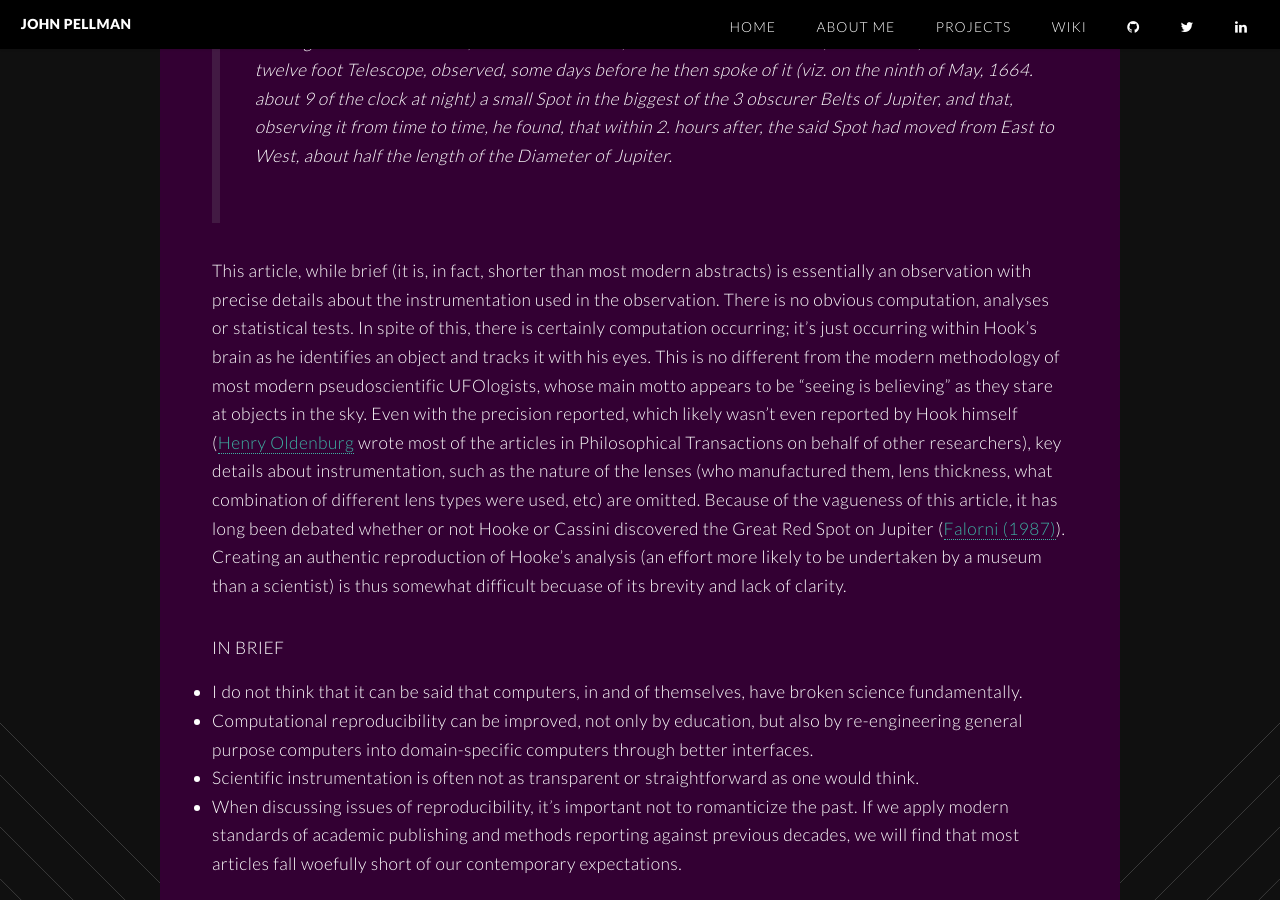
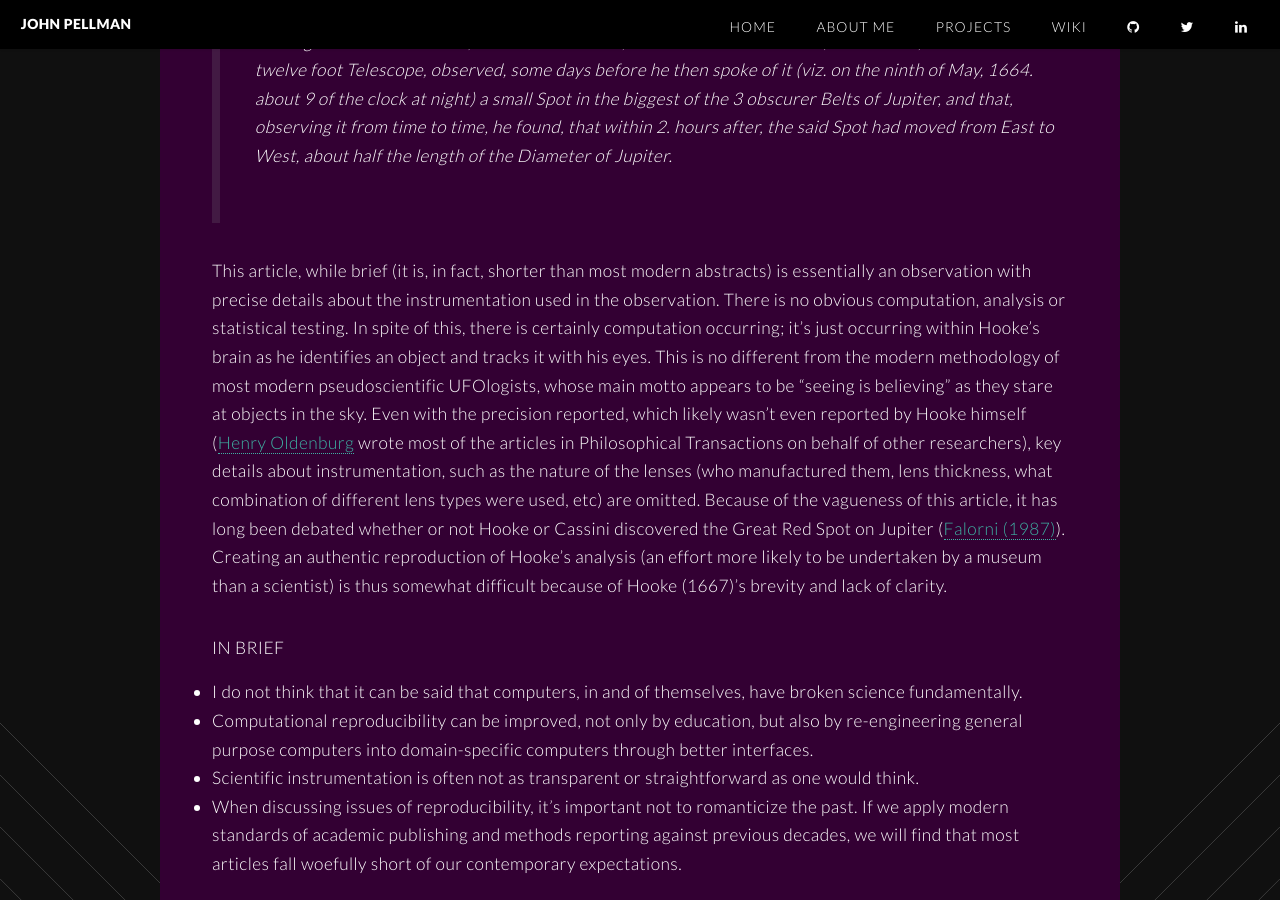
Before and after one commit to jpellman/jpellman.github.io, a Jekyll site: the page built from _posts/2020-06-14-did-computers-break-science.md, in a window 1280 px wide and 900 px high, scrolled down 4999 px. Built offline with Jekyll 4.4.1, drawn with Linux system fonts in a browser that asks for light colours.

Commit message:
A few corrections to Hooke paragraph

```diff
--- a/_posts/2020-06-14-did-computers-break-science.md
+++ b/_posts/2020-06-14-did-computers-break-science.md
@@ -58,7 +58,7 @@ Lastly, we have Hooke (1667), one of the first published articles in the first r
 
 > The Ingenious Mr. Hook did, some months since, intimate to a friend of his, that he had, with an excellent twelve foot Telescope, observed, some days before he then spoke of it (viz. on the ninth of May, 1664. about 9 of the clock at night) a small Spot in the biggest of the 3 obscurer Belts of Jupiter, and that, observing it from time to time, he found, that within 2. hours after, the said Spot had moved from East to West, about half the length of the Diameter of Jupiter.
 
-This article, while brief (it is, in fact, shorter than most modern abstracts) is essentially an observation with precise details about the instrumentation used in the observation.  There is no obvious computation, analyses or statistical tests.  In spite of this, there is certainly computation occurring; it's just occurring within Hook's brain as he identifies an object and tracks it with his eyes.  This is no different from the modern methodology of most modern pseudoscientific UFOlogists, whose main motto appears to be "seeing is believing" as they stare at objects in the sky.  Even with the precision reported, which likely wasn't even reported by Hook himself ([Henry Oldenburg](https://en.wikipedia.org/wiki/Henry_Oldenburg) wrote most of the articles in Philosophical Transactions on behalf of other researchers), key details about instrumentation, such as the nature of the lenses (who manufactured them, lens thickness, what combination of different lens types were used, etc) are omitted.  Because of the vagueness of this article, it has long been debated whether or not Hooke or Cassini discovered the Great Red Spot on Jupiter ([Falorni (1987)](http://adsabs.harvard.edu/full/1987JBAA...97..215F)).  Creating an authentic reproduction of Hooke's analysis (an effort more likely to be undertaken by a museum than a scientist) is thus somewhat difficult becuase of its brevity and lack of clarity.
+This article, while brief (it is, in fact, shorter than most modern abstracts) is essentially an observation with precise details about the instrumentation used in the observation.  There is no obvious computation, analysis or statistical testing.  In spite of this, there is certainly computation occurring; it's just occurring within Hooke's brain as he identifies an object and tracks it with his eyes.  This is no different from the modern methodology of most modern pseudoscientific UFOlogists, whose main motto appears to be "seeing is believing" as they stare at objects in the sky.  Even with the precision reported, which likely wasn't even reported by Hooke himself ([Henry Oldenburg](https://en.wikipedia.org/wiki/Henry_Oldenburg) wrote most of the articles in Philosophical Transactions on behalf of other researchers), key details about instrumentation, such as the nature of the lenses (who manufactured them, lens thickness, what combination of different lens types were used, etc) are omitted.  Because of the vagueness of this article, it has long been debated whether or not Hooke or Cassini discovered the Great Red Spot on Jupiter ([Falorni (1987)](http://adsabs.harvard.edu/full/1987JBAA...97..215F)).  Creating an authentic reproduction of Hooke's analysis (an effort more likely to be undertaken by a museum than a scientist) is thus somewhat difficult because of Hooke (1667)'s brevity and lack of clarity.
 
 # In Brief
 
```
